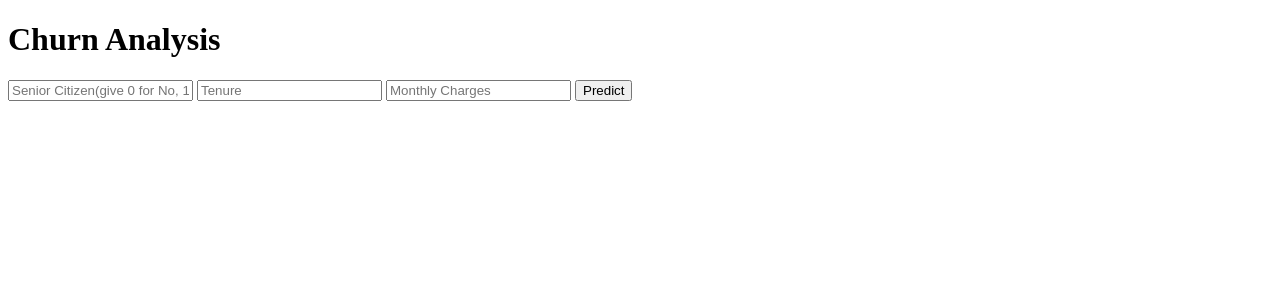
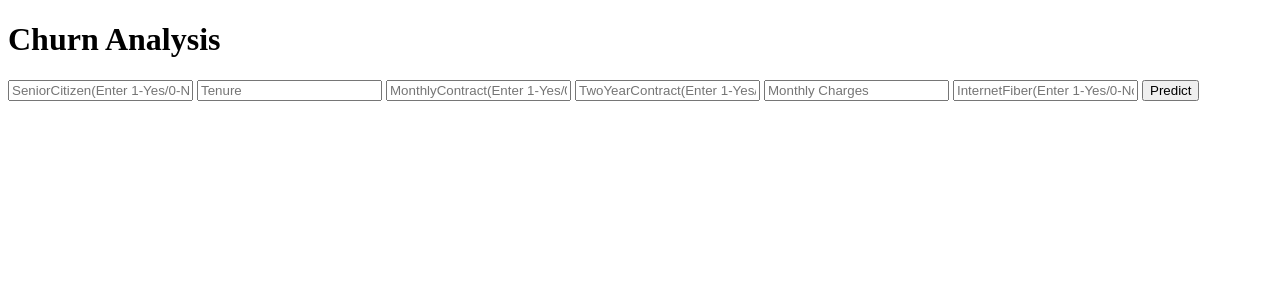
Before and after one commit to nehareddya/Churn-Analysis, a Flask app: page / in a window 1280 px wide. Shown: the top 300 px of the page. Run offline with Flask 2, Linux system fonts and the light colour scheme; parts of the project's set-up code (start-up, migrations or seed data) failed here and were passed over.

Commit message:
Update index.html
Updated input variables for deployment.

```diff
--- a/templates/index.html
+++ b/templates/index.html
@@ -1,13 +1,13 @@
 <!DOCTYPE html>
 <html >
-<!--From https://codepen.io/frytyler/pen/EGdtg-->
+
 <head>
   <meta charset="UTF-8">
   <title>Churn API</title>
   <link href='https://fonts.googleapis.com/css?family=Pacifico' rel='stylesheet' type='text/css'>
-<link href='https://fonts.googleapis.com/css?family=Arimo' rel='stylesheet' type='text/css'>
-<link href='https://fonts.googleapis.com/css?family=Hind:300' rel='stylesheet' type='text/css'>
-<link href='https://fonts.googleapis.com/css?family=Open+Sans+Condensed:300' rel='stylesheet' type='text/css'>
+	<link href='https://fonts.googleapis.com/css?family=Arimo' rel='stylesheet' type='text/css'>
+	<link href='https://fonts.googleapis.com/css?family=Hind:300' rel='stylesheet' type='text/css'>
+	<link href='https://fonts.googleapis.com/css?family=Open+Sans+Condensed:300' rel='stylesheet' type='text/css'>
 
 </head>
 
@@ -15,11 +15,14 @@
  <div class="login">
 	<h1>Churn Analysis</h1>
 
-     <!-- Main Input For Receiving Query to our ML -->
+     <!-- Main Input For Receiving Query to model -->
     <form action="{{ url_for('predict')}}"method="post">
-    	<input type="text" name="Senior Citizen" placeholder="Senior Citizen(give 0 for No, 1 for Yes)" required="required" />
+    	<input type="text" name="Senior Citizen" placeholder="SeniorCitizen(Enter 1-Yes/0-No)" required="required" />
         <input type="text" name="Tenure" placeholder="Tenure" required="required" />
-		<input type="text" name="Monthly Charges" placeholder="Monthly Charges" required="required" />
+	<input type="text" name="Contract_Month-to-month" placeholder="MonthlyContract(Enter 1-Yes/0-No)" required="required" />
+	<input type="text" name="Contract_Two year" placeholder="TwoYearContract(Enter 1-Yes/0-No)" required="required" />
+	<input type="text" name="Monthly Charges" placeholder="Monthly Charges" required="required" />
+	<input type="text" name="Internet Service_Fiber optic" placeholder="InternetFiber(Enter 1-Yes/0-No)" required="required" />
 
         <button type="submit" class="btn btn-primary btn-block btn-large">Predict</button>
     </form>
```
